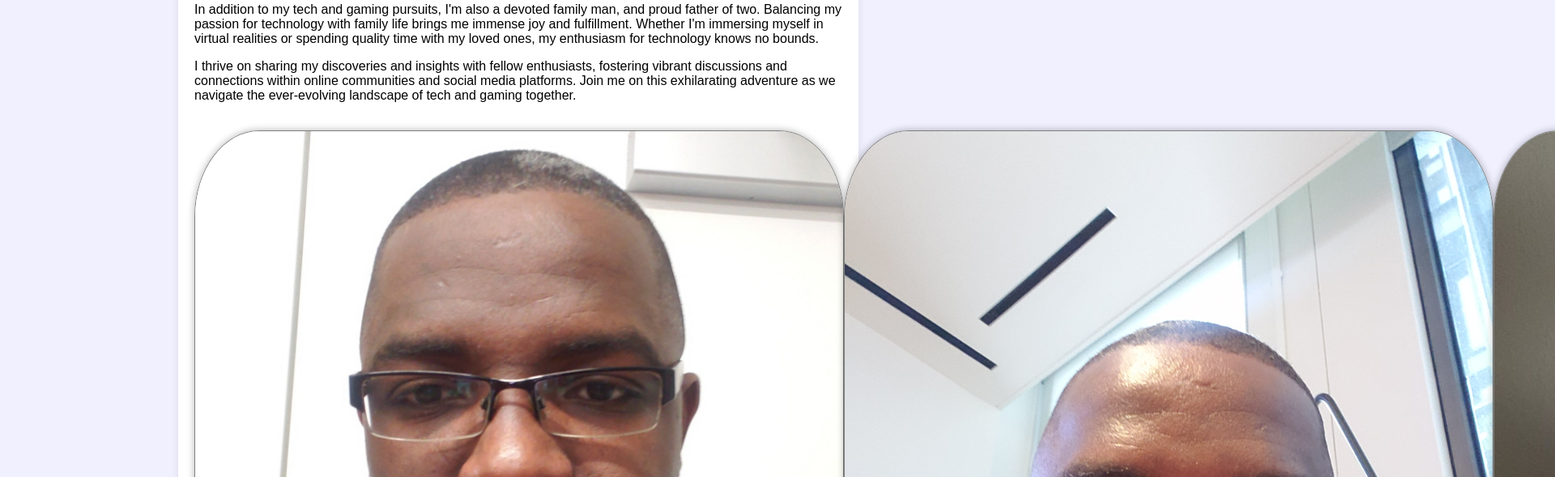
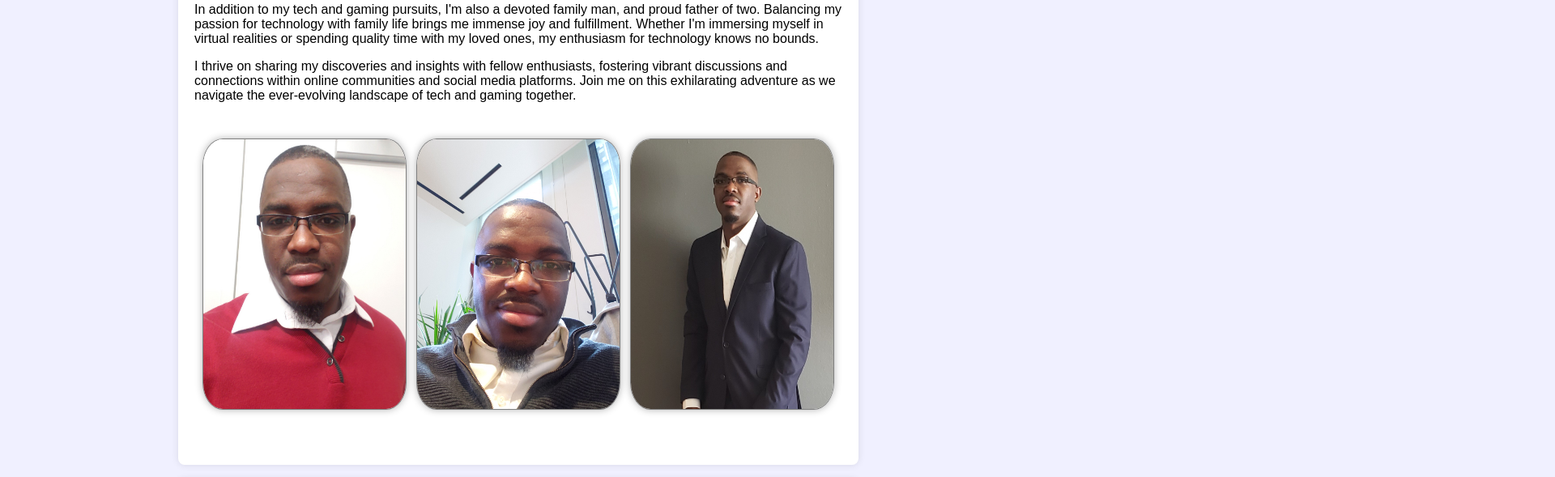
Before and after one commit to OsbourneR/OsbourneR.github.io, a plain HTML site: page index.html in a window 1280 px wide. Shown: the part 338-927 px from the top of the page at 81% size, 1920 px wide, since content can reach past the window. Drawn offline with Linux system fonts and the light colour scheme.

Commit message:
Add files via upload

```diff
--- a/styles.css
+++ b/styles.css
@@ -80,15 +80,20 @@ th {
 }
 
 .photo-container {
-	display: flex;
+	max-width: 800px;
+    margin: 0 auto;
+    display: flex;
+    flex-wrap: wrap;
+    justify-content: space-between;
+    padding: 10px;
+    box-sizing: border-box;
 }
 
 .photo-container img {
-	max-width: 800px;
-	height: auto;
-	border-radius: 10%;
-	border: 1.5px solid grey;
-	box-shadow: 0 0 10px rgba(0, 0, 0, 0.3);
-	margin-right: auto;
-	object-fit: cover;
+    max-width: calc(33.33% - 10px);
+    height: auto;
+    border-radius: 10%;
+    border: 1.5px solid grey;
+    box-shadow: 0 0 10px rgba(0, 0, 0, 0.3);
+    margin-bottom: 20px;
 }
```
